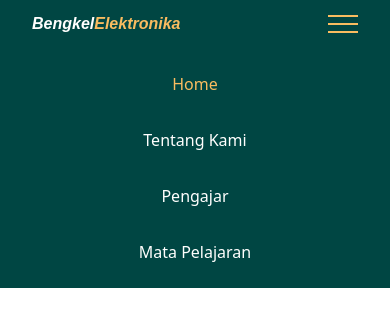
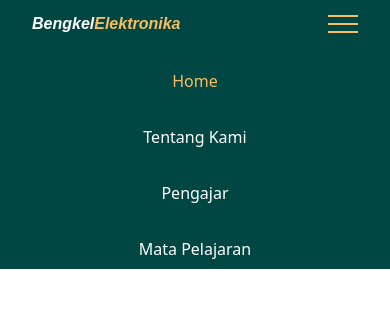
Before and after one commit to VamousVin/Bengkel-Elektronika-Web, a plain HTML site: page index.html in a window 390 px wide. Both pictures are taken after a click on the button 343 px from the left and 24 px from the top of the page. Drawn offline with nearby package versions, Linux system fonts and the light colour scheme.

Commit message:
memperbaiki hamburger menu

```diff
--- a/index.html
+++ b/index.html
@@ -29,9 +29,9 @@
     </script>
     <title>Document</title>
   </head>
-  <body class="overflow-x-hidden">
+  <body>
     <!-- Navbar -->
-    <nav class="navbar flex bg-bg justify-between h-12">
+    <nav class="navbar flex bg-bg justify-between w-full h-12 fixed top-0">
       <div class="flex font-judul italic self-center">
         <h2 class="text-judul font-semibold lg:text-base ml-8 md:text-xl">
           Bengkel
@@ -62,14 +62,14 @@
         <span class="w-[30px] h-[2px] my-1.5 block bg-button"></span>
         <span class="w-[30px] h-[2px] my-1.5 block bg-button"></span>
         <span class="w-[30px] h-[2px] my-1.5 block bg-button"></span>
-      </button>
+      </b utton>
     </nav>
 
     <!-- Menu Hamburger -->
     <div>
       <ul
         id="menu"
-        class="listMenu md:hidden text-center absolute w-[100%] bg-bg"
+        class="listMenu md:hidden text-center h-56 w-[100%] bg-bg absolute"
       >
         <li class="m-4 p-2 rounded-md text-button">
           <a href="#">Home</a>
@@ -88,6 +88,11 @@
 
     <!-- hero -->
 
+    <div class="hero">
+      <img src="/img/bengkel.jpeg" />
+      <h1>aksjfhaskjf</h1>
+    </div>
+
     <!-- js -->
     <script src="/main.js"></script>
   </body>
--- a/style.css
+++ b/style.css
@@ -1,7 +1,9 @@
+.navbar {
+  z-index: 1;
+}
+
 .listMenu {
-    z-index: -1;
-    background: rgb(0, 70, 67);
-    background: linear-gradient(180deg, rgba(0, 70, 67, 1) 0%, rgba(0, 70, 67, 0.8230994152046783) 81%, rgba(0, 70, 67, 0.5511695906432749) 89%, rgba(0, 70, 67, 0.4049707602339181) 100%);
+  margin-top: 45px;
   transform: translateY(-110%);
   -webkit-transform: translateY(-110%);
   -moz-transform: translateY(-110%);
@@ -23,3 +25,7 @@
   -o-transform: translateY(0);
   opacity: 1;
 }
+
+.hero {
+  z-index: -1;
+}
```
Lines whose indentation alone changed are shown as unchanged.
